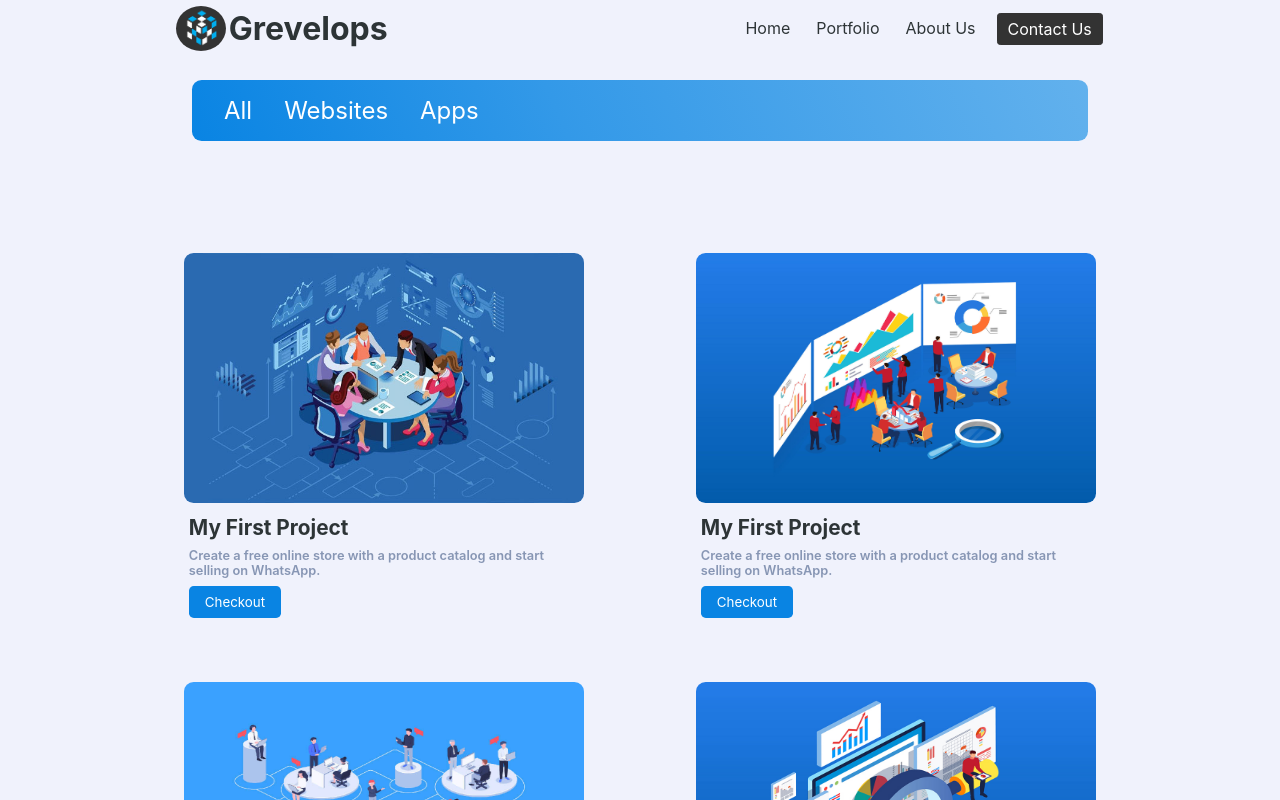
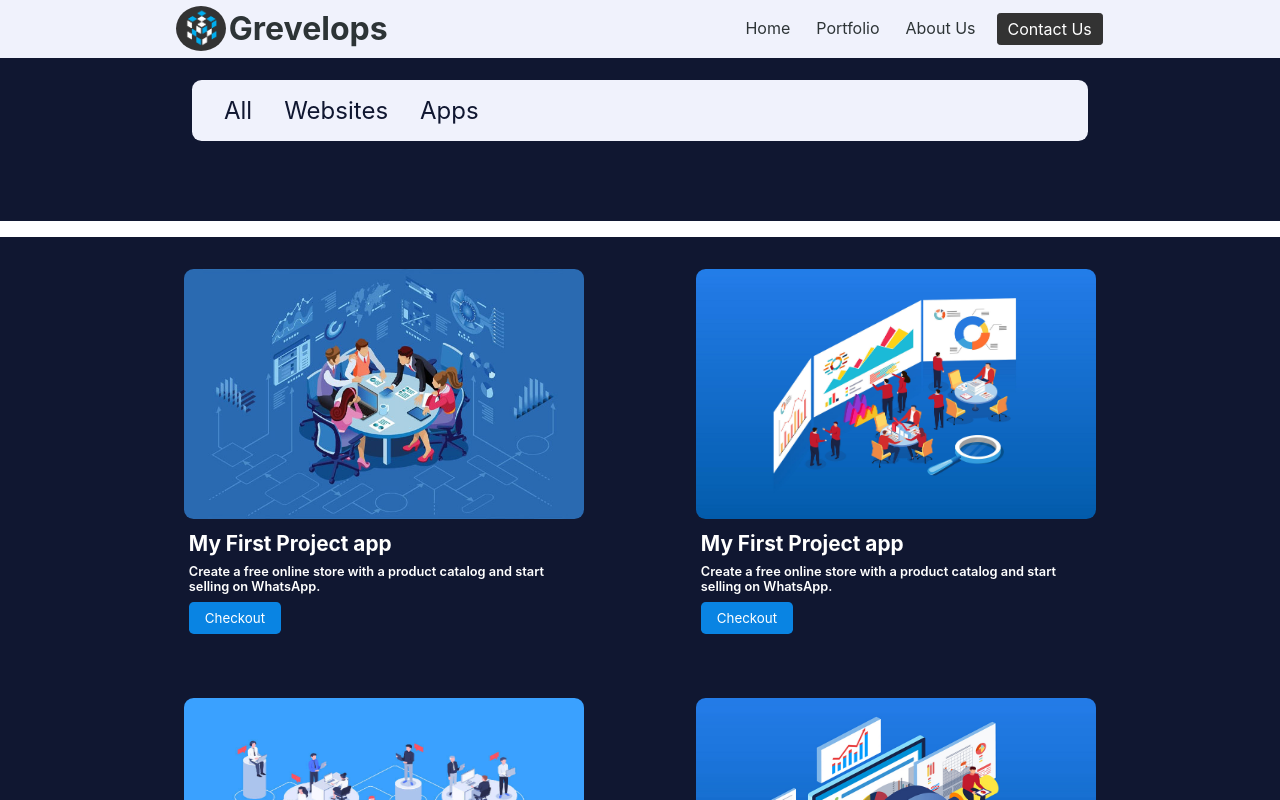
Before and after one commit to thearnabsaha/grevelops, a React (Create React App) app: page /portfolio/apps in a window 1280 px wide. Shown: the top 800 px of the page. Built offline with nearby package versions, Linux system fonts and the light colour scheme.

Commit message:
minor changes

```diff
--- a/src/Components/0Navbar/Navbar.scss
+++ b/src/Components/0Navbar/Navbar.scss
@@ -2,7 +2,8 @@
 .sticky{
     transition: .3s all ease-in-out;
     display: flex;
-    background-color: transparent;
+    // background-color: transparent;
+    background-color: $backgroundColor;
     justify-content: space-around;
     align-items: center;
     position: fixed;
@@ -53,13 +54,14 @@
 .fixed{
     transition: .3s all ease-in-out;
     display: flex;
-    background-color: $backgroundColor;
     justify-content: space-around;
     align-items: center;
     position: fixed;
     width: 100vw;
     z-index: 5;
-    box-shadow: 0px 10px 10px 0px rgba(17, 17, 17, 0.186);
+    background-color: $backgroundColor;
+    // box-shadow: 0px 10px 10px 0px rgba(17, 17, 17, 0.186);
+
     .logo{
         display: flex;
         align-items: center;
--- a/src/Components/4Footer/Footer.jsx
+++ b/src/Components/4Footer/Footer.jsx
@@ -41,7 +41,7 @@ const Footer = () => {
                     <a href="mailto:your@email.com?subject=Hello%20Arnab!">Email: arnab@grevelops.co</a>
                 </div>
                 <div className="socials">
-                    <a href="#"><IoLogoLinkedin className='icon'/></a>
+                    <a href="https://www.linkedin.com/company/grevelops/"><IoLogoLinkedin className='icon'/></a>
                     <a href="https://www.instagram.com/grevelops/"><IoLogoInstagram className='icon'/></a>
                 </div>
             </div>
--- a/src/Components/5cFaq/Faq.jsx
+++ b/src/Components/5cFaq/Faq.jsx
@@ -56,7 +56,7 @@ const Faq = () => {
         <div id="Faq">
             <div className="container">
                 <img src="" alt="" />
-                <h3>WE HAVE ALL THE ANSWES</h3>
+                <h3>WE HAVE ALL THE ANSWERS</h3>
                 <h1>Frequently Asked Questions</h1>
                 <motion.div className="box" ref={ref}>
                     <motion.div className="left" ref={ref} animate={animation}>
--- a/src/Components/6aContact/Contact.jsx
+++ b/src/Components/6aContact/Contact.jsx
@@ -85,7 +85,7 @@ const Contact = () => {
                         </div>
                         <h3>Socials</h3>
                         <div className="as">
-                            <a href="#"><IoLogoLinkedin className='icona'/></a>
+                            <a href="https://www.linkedin.com/company/grevelops/"><IoLogoLinkedin className='icona'/></a>
                             <a href="https://www.instagram.com/grevelops/"><IoLogoInstagram className='icona'/></a>
                         </div>
                     </motion.div>
--- a/src/Components/7Portfolio/Portfolio.scss
+++ b/src/Components/7Portfolio/Portfolio.scss
@@ -1,6 +1,6 @@
 @import "../../Styles/variables";
 #Portfolio{
-    background-color: $backgroundColor;
+    background-color: $backgroundColorDark;
     .container{
         width: 70vw;
         margin: auto;
@@ -8,15 +8,17 @@
         padding-bottom: 5rem;
         .links{
             font-size: 1.5rem;
-            background: linear-gradient(67deg, rgba(9,132,227,1) 0%, rgba(51,153,232,1) 41%, rgba(98,177,237,1) 100%, rgba(176,216,246,1) 100%, rgba(255,255,255,1) 100%);
+            // background: linear-gradient(67deg, rgba(9,132,227,1) 0%, rgba(51,153,232,1) 41%, rgba(98,177,237,1) 100%, rgba(176,216,246,1) 100%, rgba(255,255,255,1) 100%);
+            background-color: $backgroundColor;
             padding: 1rem;
             border-radius: .6rem;
             .link{
                 text-decoration: none;
                 padding: 1rem;
                 color: $colorWhite;
+                color: $backgroundColorDark;
                 &:hover{
-                    border-bottom: 2px solid $colorWhite;
+                    border-bottom: 2px solid $backgroundColorDark;
                     padding-bottom: .5rem;
                 }
             }
--- a/src/Components/8aProjects/Projects.scss
+++ b/src/Components/8aProjects/Projects.scss
@@ -1,7 +1,9 @@
 @import "../../Styles/variables";
 
 #Projects{
-    background-color: $backgroundColor;
+    background-color: $backgroundColorDark;
+    margin-bottom: 10rem;
+    margin-top: 1rem;
     .container{
         width: 80vw;
         margin: auto;
@@ -20,7 +22,7 @@
                 }
                 h1{
                     font-size: 1.3rem;
-                    color: $textblack;
+                    color: $colorWhite;
                     padding-left: .3rem;
                     padding-top: .5rem;
                 }
@@ -28,7 +30,7 @@
                     padding-top: .5rem;
                     padding-left: .3rem;
                     font-size: .8rem;
-                    color: $lightColorText;
+                    color: $colorWhite;
                     font-weight: 600;
                 }
                 button{
--- a/src/Components/8aProjects/ProjectsApp.jsx
+++ b/src/Components/8aProjects/ProjectsApp.jsx
@@ -9,25 +9,25 @@ const ProjectsApp = () => {
     var arr=[
         {
             id:1,
-            title:"My First Project",
+            title:"My First Project app",
             desc:"Create a free online store with a product catalog and start selling on WhatsApp.",
             img:a
         },
         {
             id:2,
-            title:"My First Project",
+            title:"My First Project app",
             desc:"Create a free online store with a product catalog and start selling on WhatsApp.",
             img:b
         },
         {
             id:3,
-            title:"My First Project",
+            title:"My First Project app",
             desc:"Create a free online store with a product catalog and start selling on WhatsApp.",
             img:c
         },
         {
             id:4,
-            title:"My First Project",
+            title:"My First Project app",
             desc:"Create a free online store with a product catalog and start selling on WhatsApp.",
             img:d
         },
--- a/src/Components/8aProjects/ProjectsWeb.jsx
+++ b/src/Components/8aProjects/ProjectsWeb.jsx
@@ -9,25 +9,25 @@ const ProjectsWeb = () => {
     var arr=[
         {
             id:1,
-            title:"My First Project",
+            title:"My First Project web",
             desc:"Create a free online store with a product catalog and start selling on WhatsApp.",
             img:a
         },
         {
             id:2,
-            title:"My First Project",
+            title:"My First Project web",
             desc:"Create a free online store with a product catalog and start selling on WhatsApp.",
             img:b
         },
         {
             id:3,
-            title:"My First Project",
+            title:"My First Project web",
             desc:"Create a free online store with a product catalog and start selling on WhatsApp.",
             img:c
         },
         {
             id:4,
-            title:"My First Project",
+            title:"My First Project web",
             desc:"Create a free online store with a product catalog and start selling on WhatsApp.",
             img:d
         },
```
